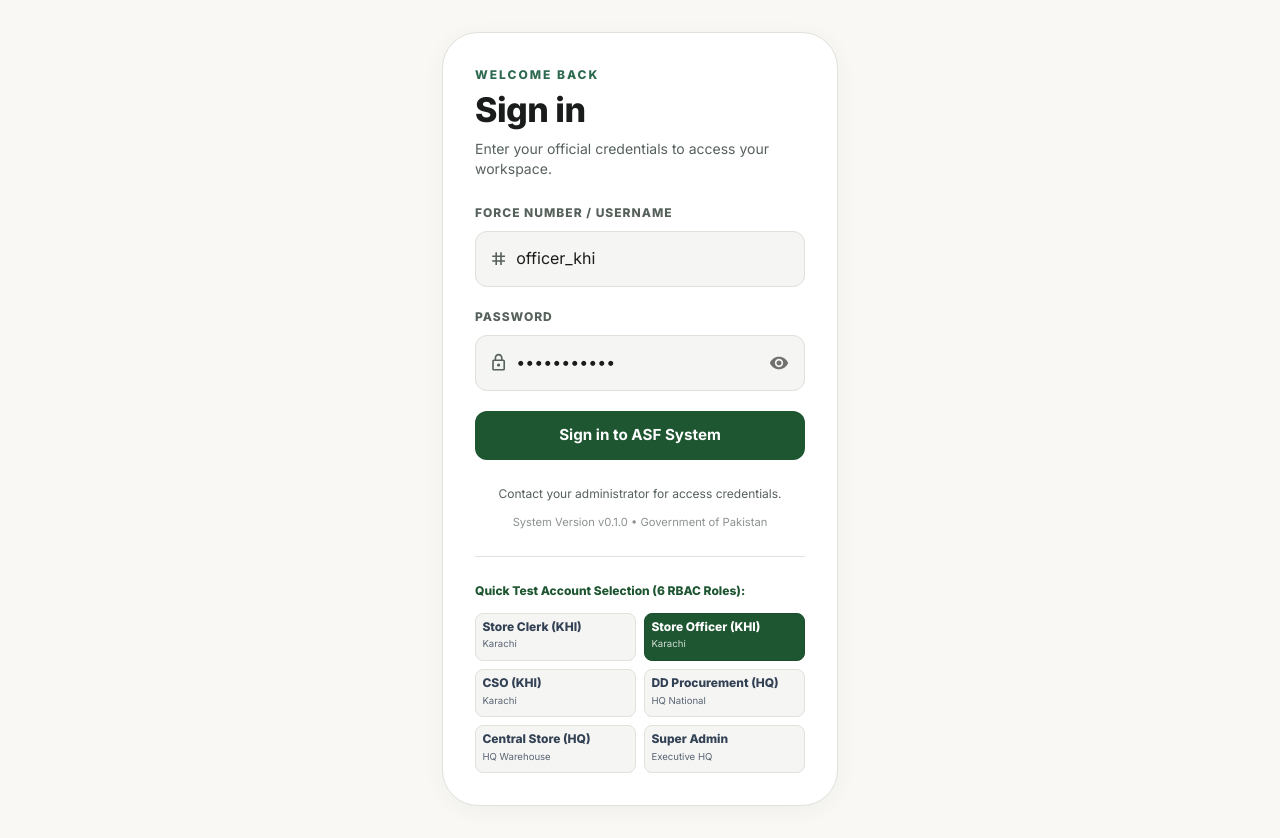
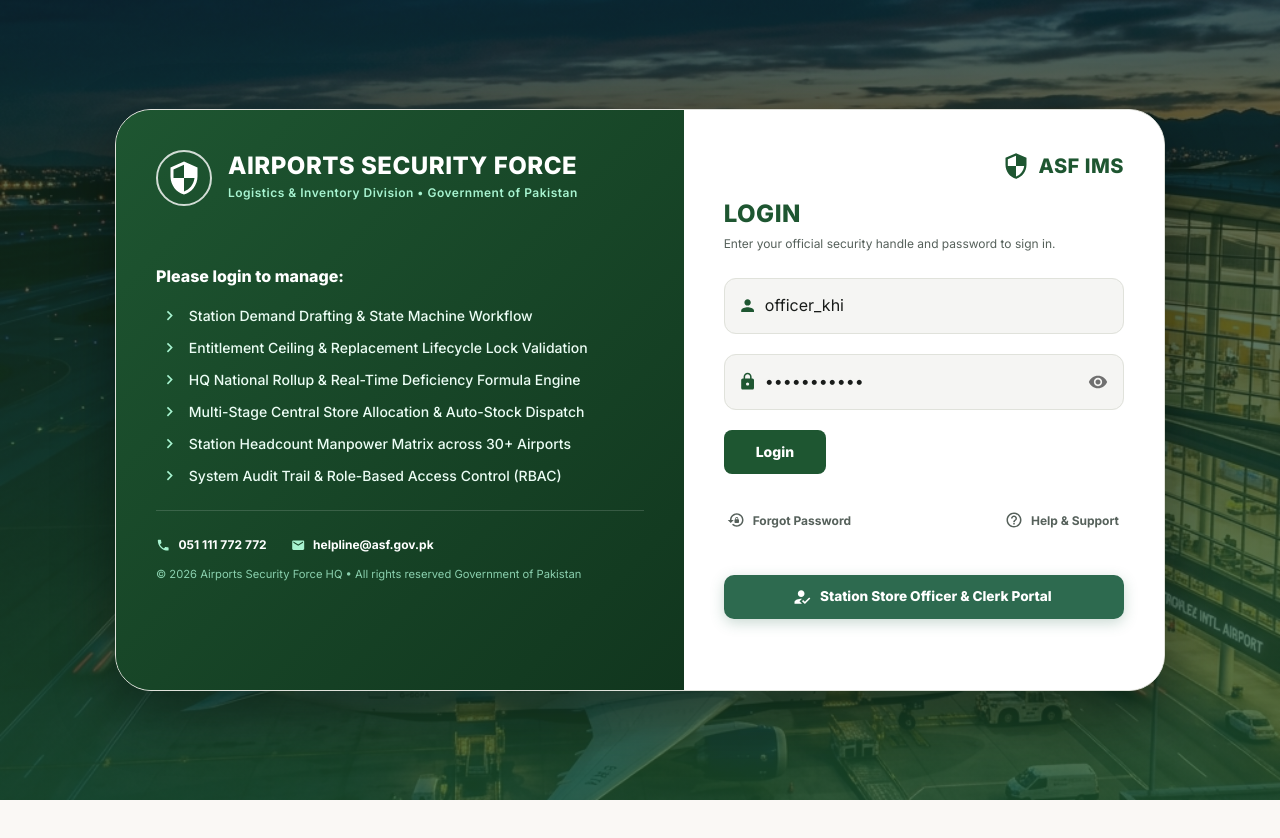
Before and after one commit to WAQASUMAR33/ASF, a Next.js app: page /login in a window 1280 px wide. After the commit the page ends 800 px from the top, so only its background shows below. Built offline with nearby package versions, Linux system fonts and the light colour scheme.

Commit message:
Update ASF Deep Forest Green theme, split 2-column portal login widget, and airport background image

```diff
--- a/src/app/(auth)/login/page.tsx
+++ b/src/app/(auth)/login/page.tsx
@@ -4,23 +4,29 @@
 import { useRouter } from 'next/navigation';
 import {
   Box,
-  Container,
   Paper,
   Typography,
   TextField,
   Button,
   Alert,
   CircularProgress,
+  Avatar,
   Grid,
   InputAdornment,
   IconButton,
-  Divider,
 } from '@mui/material';
+import SecurityIcon from '@mui/icons-material/Security';
+import PersonIcon from '@mui/icons-material/Person';
+import LockIcon from '@mui/icons-material/Lock';
+import PhoneIcon from '@mui/icons-material/Phone';
+import EmailIcon from '@mui/icons-material/Email';
+import ChevronRightIcon from '@mui/icons-material/ChevronRight';
+import VpnKeyIcon from '@mui/icons-material/VpnKey';
 import Visibility from '@mui/icons-material/Visibility';
 import VisibilityOff from '@mui/icons-material/VisibilityOff';
-import TagIcon from '@mui/icons-material/Tag';
-import LockOutlinedIcon from '@mui/icons-material/LockOutlined';
-import VpnKeyIcon from '@mui/icons-material/VpnKey';
+import HelpOutlineIcon from '@mui/icons-material/HelpOutline';
+import LockResetIcon from '@mui/icons-material/LockReset';
+import HowToRegIcon from '@mui/icons-material/HowToReg';
 
 export default function LoginPage() {
   const router = useRouter();
@@ -32,15 +38,6 @@
   const [pendingUserId, setPendingUserId] = useState('');
   const [loading, setLoading] = useState(false);
   const [error, setError] = useState('');
-
-  const quickRoles = [
-    { username: 'clerk_khi', label: 'Store Clerk (KHI)', station: 'Karachi' },
-    { username: 'officer_khi', label: 'Store Officer (KHI)', station: 'Karachi' },
-    { username: 'cso_khi', label: 'CSO (KHI)', station: 'Karachi' },
-    { username: 'dd_procurement', label: 'DD Procurement (HQ)', station: 'HQ National' },
-    { username: 'central_store', label: 'Central Store (HQ)', station: 'HQ Warehouse' },
-    { username: 'superadmin', label: 'Super Admin', station: 'Executive HQ' },
-  ];
 
   const handleLogin = async (e: React.FormEvent) => {
     e.preventDefault();
@@ -90,47 +87,141 @@
     <Box
       sx={{
         minHeight: '100vh',
-        bgcolor: '#faf8f5',
+        width: '100%',
+        backgroundImage: `linear-gradient(rgba(15, 30, 20, 0.65), rgba(30, 86, 49, 0.75)), url(/airport-bg.png)`,
+        backgroundSize: 'cover',
+        backgroundPosition: 'center',
+        backgroundRepeat: 'no-repeat',
         display: 'flex',
-        flexDirection: 'column',
         alignItems: 'center',
         justifyContent: 'center',
         p: { xs: 2, sm: 4 },
       }}
     >
-      <Container maxWidth="xs">
       <Paper
-          elevation={0}
+        elevation={8}
         sx={{
-            p: { xs: 3, sm: 4 },
+          width: '100%',
+          maxWidth: 1050,
+          borderRadius: 3,
+          overflow: 'hidden',
           bgcolor: '#ffffff',
-            borderRadius: 3,
-            border: '1px solid #e0e2db',
-            boxShadow: '0 4px 20px rgba(30, 86, 49, 0.06)',
+          boxShadow: '0 20px 60px rgba(0, 0, 0, 0.4)',
         }}
       >
-          {/* Subheading & Title */}
-          <Box sx={{ mb: 3 }}>
-            <Typography
-              variant="caption"
+        <Grid container minHeight={580}>
+          {/* Left Deep Forest Green Banner */}
+          <Grid
+            item
+            xs={12}
+            md={6.5}
             sx={{
-                color: '#2d6a4f',
-                fontWeight: 800,
-                letterSpacing: 2,
-                textTransform: 'uppercase',
-                display: 'block',
-                mb: 0.5,
+              bgcolor: '#1e5631',
+              color: '#ffffff',
+              p: { xs: 3, sm: 5 },
+              display: 'flex',
+              flexDirection: 'column',
+              justify: 'space-between',
+              position: 'relative',
+              backgroundImage: 'linear-gradient(135deg, #1e5631 0%, #11361e 100%)',
             }}
           >
-              WELCOME BACK
+            {/* Top Branding Header */}
+            <Box sx={{ display: 'flex', alignItems: 'center', gap: 2, mb: 4 }}>
+              <Avatar
+                sx={{
+                  bgcolor: 'transparent',
+                  color: '#ffffff',
+                  border: '2px solid rgba(255, 255, 255, 0.8)',
+                  width: 56,
+                  height: 56,
+                }}
+              >
+                <SecurityIcon sx={{ fontSize: 36 }} />
+              </Avatar>
+              <Box>
+                <Typography variant="h5" sx={{ fontWeight: 900, letterSpacing: 0.5, lineHeight: 1.1 }}>
+                  AIRPORTS SECURITY FORCE
                 </Typography>
-            <Typography variant="h4" sx={{ fontWeight: 800, color: '#191c1a', mb: 1, letterSpacing: -0.5 }}>
-              Sign in
-            </Typography>
-            <Typography variant="body2" sx={{ color: '#56615b', fontSize: '0.875rem' }}>
-              Enter your official credentials to access your workspace.
+                <Typography variant="caption" sx={{ color: '#a7f3d0', fontWeight: 600, letterSpacing: 0.5 }}>
+                  Logistics & Inventory Division • Government of Pakistan
                 </Typography>
               </Box>
+            </Box>
+
+            {/* Middle Feature Bullet Checklist */}
+            <Box sx={{ my: 3 }}>
+              <Typography variant="subtitle1" sx={{ fontWeight: 800, mb: 2, color: '#ffffff' }}>
+                Please login to manage:
+              </Typography>
+
+              <Box sx={{ display: 'flex', flexDirection: 'column', gap: 1.5, pl: 0.5 }}>
+                {[
+                  'Station Demand Drafting & State Machine Workflow',
+                  'Entitlement Ceiling & Replacement Lifecycle Lock Validation',
+                  'HQ National Rollup & Real-Time Deficiency Formula Engine',
+                  'Multi-Stage Central Store Allocation & Auto-Stock Dispatch',
+                  'Station Headcount Manpower Matrix across 30+ Airports',
+                  'System Audit Trail & Role-Based Access Control (RBAC)',
+                ].map((item, idx) => (
+                  <Box key={idx} sx={{ display: 'flex', alignItems: 'center', gap: 1.2 }}>
+                    <ChevronRightIcon sx={{ color: '#a7f3d0', fontSize: '1.2rem' }} />
+                    <Typography variant="body2" sx={{ color: '#ecfdf5', fontWeight: 500, fontSize: '0.875rem' }}>
+                      {item}
+                    </Typography>
+                  </Box>
+                ))}
+              </Box>
+            </Box>
+
+            {/* Footer Helpline Contacts */}
+            <Box sx={{ pt: 3, borderTop: '1px solid rgba(255, 255, 255, 0.15)', display: 'flex', flexDirection: 'column', gap: 0.8 }}>
+              <Box sx={{ display: 'flex', alignItems: 'center', gap: 3 }}>
+                <Box sx={{ display: 'flex', alignItems: 'center', gap: 1 }}>
+                  <PhoneIcon sx={{ fontSize: '0.9rem', color: '#a7f3d0' }} />
+                  <Typography variant="caption" sx={{ color: '#ffffff', fontWeight: 700 }}>051 111 772 772</Typography>
+                </Box>
+                <Box sx={{ display: 'flex', alignItems: 'center', gap: 1 }}>
+                  <EmailIcon sx={{ fontSize: '0.9rem', color: '#a7f3d0' }} />
+                  <Typography variant="caption" sx={{ color: '#ffffff', fontWeight: 700 }}>helpline@asf.gov.pk</Typography>
+                </Box>
+              </Box>
+              <Typography variant="caption" sx={{ color: '#a7f3d0', fontSize: '0.7rem', opacity: 0.8, mt: 0.5 }}>
+                © 2026 Airports Security Force HQ • All rights reserved Government of Pakistan
+              </Typography>
+            </Box>
+          </Grid>
+
+          {/* Right White Form Side */}
+          <Grid
+            item
+            xs={12}
+            md={5.5}
+            sx={{
+              p: { xs: 3, sm: 5 },
+              bgcolor: '#ffffff',
+              display: 'flex',
+              flexDirection: 'column',
+              justify: 'space-between',
+            }}
+          >
+            <Box>
+              {/* Form Top Brand Icon */}
+              <Box sx={{ display: 'flex', justifyContent: 'flex-end', mb: 2 }}>
+                <Box sx={{ display: 'flex', alignItems: 'center', gap: 1 }}>
+                  <SecurityIcon sx={{ color: '#1e5631', fontSize: 28 }} />
+                  <Typography variant="h6" sx={{ fontWeight: 900, color: '#1e5631', letterSpacing: 0.5 }}>
+                    ASF IMS
+                  </Typography>
+                </Box>
+              </Box>
+
+              <Typography variant="h5" sx={{ fontWeight: 900, color: '#1e5631', letterSpacing: 0.5, mb: 0.5 }}>
+                LOGIN
+              </Typography>
+              <Typography variant="caption" sx={{ color: '#56615b', mb: 3, display: 'block' }}>
+                Enter your official security handle and password to sign in.
+              </Typography>
 
               {error && (
                 <Alert severity="error" sx={{ mb: 3, fontSize: '0.75rem', borderRadius: 2 }}>
@@ -141,16 +232,9 @@
               <Box component="form" onSubmit={handleLogin} sx={{ display: 'flex', flexDirection: 'column', gap: 2.5 }}>
                 {!require2FA ? (
                   <>
-                <Box>
-                  <Typography
-                    variant="caption"
-                    sx={{ color: '#56615b', fontWeight: 800, letterSpacing: 1, textTransform: 'uppercase', mb: 1, display: 'block' }}
-                  >
-                    FORCE NUMBER / USERNAME
-                  </Typography>
                     <TextField
                       fullWidth
-                    placeholder="e.g. C-16005 or officer_khi"
+                      placeholder="Registration / Username"
                       variant="outlined"
                       size="medium"
                       value={username}
@@ -159,23 +243,15 @@
                       InputProps={{
                         startAdornment: (
                           <InputAdornment position="start">
-                          <TagIcon sx={{ color: '#56615b', fontSize: '1.2rem' }} />
+                            <PersonIcon sx={{ color: '#1e5631', fontSize: '1.2rem' }} />
                           </InputAdornment>
                         ),
                       }}
                     />
-                </Box>
 
-                <Box>
-                  <Typography
-                    variant="caption"
-                    sx={{ color: '#56615b', fontWeight: 800, letterSpacing: 1, textTransform: 'uppercase', mb: 1, display: 'block' }}
-                  >
-                    PASSWORD
-                  </Typography>
                     <TextField
                       fullWidth
-                    placeholder="••••••••••••"
+                      placeholder="Password"
                       type={showPassword ? 'text' : 'password'}
                       variant="outlined"
                       size="medium"
@@ -185,7 +261,7 @@
                       InputProps={{
                         startAdornment: (
                           <InputAdornment position="start">
-                          <LockOutlinedIcon sx={{ color: '#56615b', fontSize: '1.2rem' }} />
+                            <LockIcon sx={{ color: '#1e5631', fontSize: '1.2rem' }} />
                           </InputAdornment>
                         ),
                         endAdornment: (
@@ -197,7 +273,6 @@
                         ),
                       }}
                     />
-                </Box>
                   </>
                 ) : (
                   <Box>
@@ -219,77 +294,69 @@
 
                 <Button
                   type="submit"
-              fullWidth
                   variant="contained"
                   disabled={loading}
                   sx={{
-                py: 1.4,
+                    py: 1.2,
                     bgcolor: '#1e5631',
                     color: '#ffffff',
-                fontWeight: 700,
-                fontSize: '0.95rem',
-                borderRadius: '12px',
+                    fontWeight: 800,
+                    width: 'fit-content',
+                    px: 4,
+                    alignSelf: 'flex-start',
+                    borderRadius: '8px',
                     '&:hover': { bgcolor: '#1b4d2e' },
                   }}
                 >
-              {loading ? <CircularProgress size={24} color="inherit" /> : require2FA ? 'Verify 2FA Code' : 'Sign in to ASF System'}
+                  {loading ? <CircularProgress size={20} color="inherit" /> : require2FA ? 'Verify 2FA' : 'Login'}
                 </Button>
               </Box>
 
-          <Box sx={{ mt: 3, textAlign: 'center' }}>
-            <Typography variant="caption" sx={{ color: '#56615b', display: 'block', mb: 0.5 }}>
-              Contact your administrator for access credentials.
-            </Typography>
-            <Typography variant="caption" sx={{ color: '#8c9290', fontSize: '0.7rem' }}>
-              System Version v0.1.0 • Government of Pakistan
-            </Typography>
+              {/* Sub Links */}
+              <Box sx={{ display: 'flex', justifyContent: 'space-between', mt: 3, pt: 1 }}>
+                <Button
+                  size="small"
+                  startIcon={<LockResetIcon fontSize="small" />}
+                  sx={{ color: '#56615b', fontSize: '0.75rem', textTransform: 'none' }}
+                  onClick={() => alert('Contact your Station Store Officer or HQ System Administrator for password reset.')}
+                >
+                  Forgot Password
+                </Button>
+                <Button
+                  size="small"
+                  startIcon={<HelpOutlineIcon fontSize="small" />}
+                  sx={{ color: '#56615b', fontSize: '0.75rem', textTransform: 'none' }}
+                  onClick={() => alert('ASF IMS Support Helpline: 051 111 772 772 | Email: helpline@asf.gov.pk')}
+                >
+                  Help & Support
+                </Button>
+              </Box>
             </Box>
 
-          {!require2FA && (
-            <Box sx={{ mt: 3, pt: 3, borderTop: '1px solid #e0e2db' }}>
-              <Typography variant="caption" sx={{ color: '#1e5631', fontWeight: 800, mb: 1.5, display: 'block' }}>
-                Quick Test Account Selection (6 RBAC Roles):
-              </Typography>
-              <Grid container spacing={1}>
-                {quickRoles.map((r) => (
-                  <Grid item xs={6} key={r.username}>
+            {/* Bottom Callout Banner Button */}
+            <Box sx={{ mt: 3, pt: 2 }}>
               <Button
                 fullWidth
-                      size="small"
-                      onClick={() => {
-                        setUsername(r.username);
-                        setPassword('ASFPass123!');
+                variant="contained"
+                startIcon={<HowToRegIcon />}
+                sx={{
+                  py: 1.3,
+                  bgcolor: '#2d6a4f',
+                  color: '#ffffff',
+                  fontWeight: 800,
+                  fontSize: '0.85rem',
+                  borderRadius: '10px',
+                  boxShadow: '0 4px 14px rgba(45, 106, 79, 0.25)',
+                  '&:hover': { bgcolor: '#1b4332' },
                 }}
-                      sx={{
-                        justifyContent: 'flex-start',
-                        textAlign: 'left',
-                        p: 0.8,
-                        fontSize: '0.68rem',
-                        bgcolor: username === r.username ? '#1e5631' : '#f5f5f3',
-                        color: username === r.username ? '#ffffff' : '#334155',
-                        border: username === r.username ? '1px solid #1b4d2e' : '1px solid #e0e2db',
-                        borderRadius: '8px',
-                        '&:hover': {
-                          bgcolor: username === r.username ? '#1b4d2e' : '#e2e8f0',
-                        },
-                      }}
+                onClick={() => alert('Official Station Officer & Store Clerk Portal Access Active.')}
               >
-                      <Box>
-                        <Typography variant="caption" sx={{ fontWeight: 800, display: 'block', lineHeight: 1.2 }}>
-                          {r.label}
-                        </Typography>
-                        <Typography variant="caption" sx={{ fontSize: '0.6rem', opacity: 0.8 }}>
-                          {r.station}
-                        </Typography>
+                Station Store Officer & Clerk Portal
+              </Button>
             </Box>
-                    </Button>
           </Grid>
-                ))}
         </Grid>
-            </Box>
-          )}
       </Paper>
-      </Container>
     </Box>
   );
 }
```
Also changed, not shown: public/airport-bg.png (added), 1 other file (tests, documents, lock files or other folders). Lines whose indentation alone changed are shown as unchanged.
